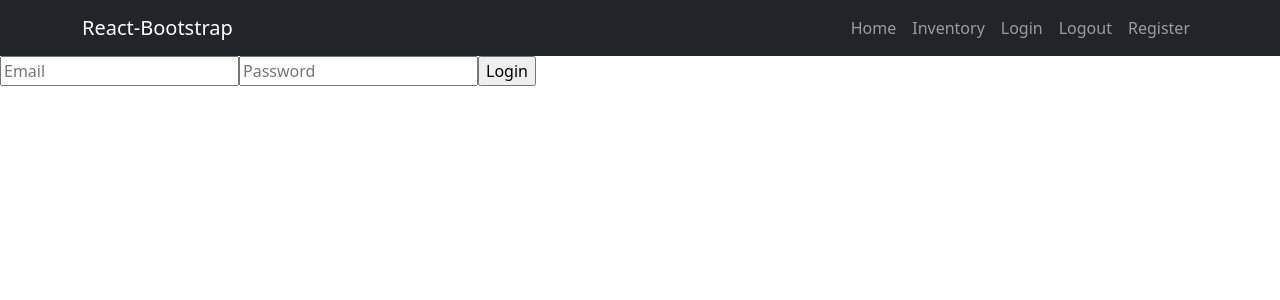
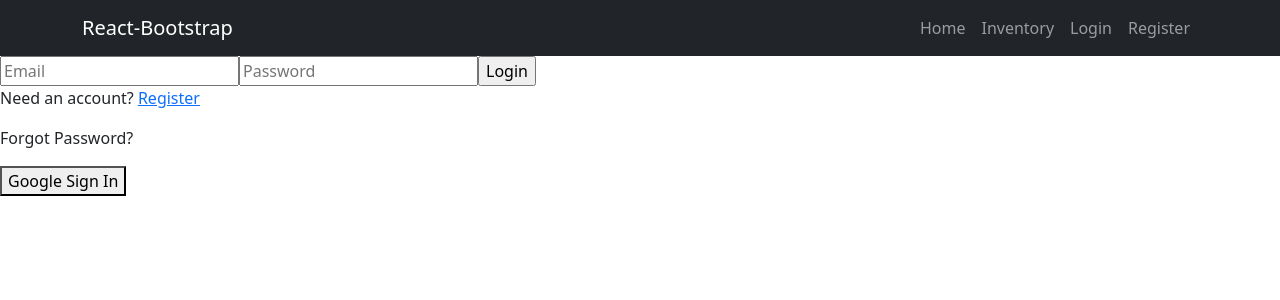
Before and after one commit to Habibur137/warehouse-website, a React (Create React App) app: page /login in a window 1280 px wide. Shown: the top 300 px of the page. Built offline with nearby package versions, Linux system fonts and the light colour scheme; no server answers.

Commit message:
authentication system implemented but design does not completed

```diff
--- a/src/App.js
+++ b/src/App.js
@@ -1,3 +1,4 @@
+import { ToastContainer } from "react-bootstrap";
 import { Route, Routes } from "react-router-dom";
 import "./App.css";
 import Home from "./Pages/Home/Home/Home";
@@ -20,6 +21,7 @@ function App() {
         <Route path="*" element={<NotFound />} />
       </Routes>
       {/* <Footer /> */}
+      <ToastContainer />
     </div>
   );
 }
--- /dev/null
+++ b/src/Pages/Login/GoogleLogin/GoogleLogin.js
@@ -0,0 +1,25 @@
+import React from "react";
+import { useSignInWithGoogle } from "react-firebase-hooks/auth";
+import { toast } from "react-toastify";
+import auth from "../../../firebase.init";
+
+const GoogleLogin = () => {
+  const [signInWithGoogle, user, loading, error] = useSignInWithGoogle(auth);
+  console.log(user);
+  if (user) {
+    toast("Login Succesfull");
+  }
+  return (
+    <div>
+      <button
+        onClick={() => {
+          signInWithGoogle();
+        }}
+      >
+        Google Sign In
+      </button>
+    </div>
+  );
+};
+
+export default GoogleLogin;
--- a/src/Pages/Login/Login/Login.js
+++ b/src/Pages/Login/Login/Login.js
@@ -1,7 +1,21 @@
 import React, { useState } from "react";
+import {
+  useSendPasswordResetEmail,
+  useSignInWithEmailAndPassword,
+} from "react-firebase-hooks/auth";
+import { toast, ToastContainer } from "react-toastify";
+import auth from "../../../firebase.init";
+import "react-toastify/dist/ReactToastify.css";
+import GoogleLogin from "../GoogleLogin/GoogleLogin";
+import { Link } from "react-router-dom";
 
 const Login = () => {
-  const [formData, setFormData] = useState({ email: "", passwoed: "" });
+  const [signInWithEmailAndPassword, user, loading, signInError] =
+    useSignInWithEmailAndPassword(auth);
+  const [sendPasswordResetEmail, sending, resetError] =
+    useSendPasswordResetEmail(auth);
+  const [formData, setFormData] = useState({ email: "", password: "" });
+  const { email, password } = formData;
   //handle input change
   const handleChange = (e) => {
     setFormData({ ...formData, [e.target.name]: e.target.value });
@@ -9,11 +23,15 @@ const Login = () => {
   // handle login
   const handleForm = (e) => {
     e.preventDefault();
-    console.log(formData);
+    signInWithEmailAndPassword(email, password);
+    // show toast
+    if (user?.email) {
+      toast("Login Successfully");
+    }
   };
   return (
     <div>
-      <form onClick={handleForm}>
+      <form onSubmit={handleForm}>
         <input
           onChange={handleChange}
           type="email"
@@ -29,6 +47,23 @@ const Login = () => {
         />
         <input type="submit" value="Login" />
       </form>
+      <p>
+        Need an account? <Link to="/register">Register</Link>
+      </p>
+      <p
+        onClick={async () => {
+          if (!user) {
+            await sendPasswordResetEmail(email);
+            toast("Sent password reset email");
+          } else {
+            return;
+          }
+        }}
+      >
+        Forgot Password?
+      </p>
+      <GoogleLogin />
+      <ToastContainer />
     </div>
   );
 };
--- a/src/Pages/Login/Register/Register.js
+++ b/src/Pages/Login/Register/Register.js
@@ -6,15 +6,17 @@ import {
   useCreateUserWithEmailAndPassword,
   useUpdateProfile,
 } from "react-firebase-hooks/auth";
+import GoogleLogin from "../GoogleLogin/GoogleLogin";
+import { Link } from "react-router-dom";
 
 const Register = () => {
   // user create state
   const [createUserWithEmailAndPassword, createUser, loading, CreateError] =
-    useCreateUserWithEmailAndPassword(auth);
+    useCreateUserWithEmailAndPassword(auth, { sendEmailVerification: true });
   // update profile state
   const [updateProfile, updating, error] = useUpdateProfile(auth);
+
   // handle login
-  console.log(createUser);
   const handleForm = async (e) => {
     e.preventDefault();
     const email = e.target.email.value;
@@ -22,10 +24,10 @@ const Register = () => {
     const displayName = e.target.displayName.value;
     await createUserWithEmailAndPassword(email, password);
     await updateProfile({ displayName });
-    toast("account created");
-    console.log(email, password, displayName);
-    console.log(createUser);
+    toast("account created, verify your email");
+    e.target.reset();
   };
+
   return (
     <div>
       <form onSubmit={handleForm}>
@@ -34,6 +36,10 @@ const Register = () => {
         <input type="password" name="password" id="" placeholder="Password" />
         <input type="submit" value="Register" />
       </form>
+      <p>
+        <Link to="/login">Login</Link>
+      </p>
+      <GoogleLogin />
       <ToastContainer />
     </div>
   );
--- a/src/Pages/Shered/Header/Header.js
+++ b/src/Pages/Shered/Header/Header.js
@@ -1,8 +1,13 @@
 import React, { useState } from "react";
 import { Container, Nav, Navbar } from "react-bootstrap";
+import { useAuthState } from "react-firebase-hooks/auth";
+import { signOut } from "firebase/auth";
 import { Link } from "react-router-dom";
+import auth from "../../../firebase.init";
 
 const Header = () => {
+  // get user
+  const [user] = useAuthState(auth);
   return (
     <div>
       <Navbar collapseOnSelect expand="lg" bg="dark" variant="dark">
@@ -17,15 +22,21 @@ const Header = () => {
               <Nav.Link as={Link} to="/inventory">
                 Inventory
               </Nav.Link>
+
+              {user ? (
+                <Nav.Link onClick={() => signOut(auth)} as={Link} to="/login">
+                  Logout
+                </Nav.Link>
+              ) : (
+                <div className="d-flex">
                   <Nav.Link as={Link} to="/login">
                     Login
-              </Nav.Link>
-              <Nav.Link as={Link} to="/login">
-                Logout
                   </Nav.Link>
                   <Nav.Link as={Link} to="/register">
                     Register
                   </Nav.Link>
+                </div>
+              )}
             </Nav>
             {/* <Nav>
               <Nav.Link href="#deets">More deets</Nav.Link>
```
Also changed, not shown: src/Pages/REquireAuth/RequireAuth.js (added, +19 -0 lines). Lines whose indentation alone changed are shown as unchanged.
